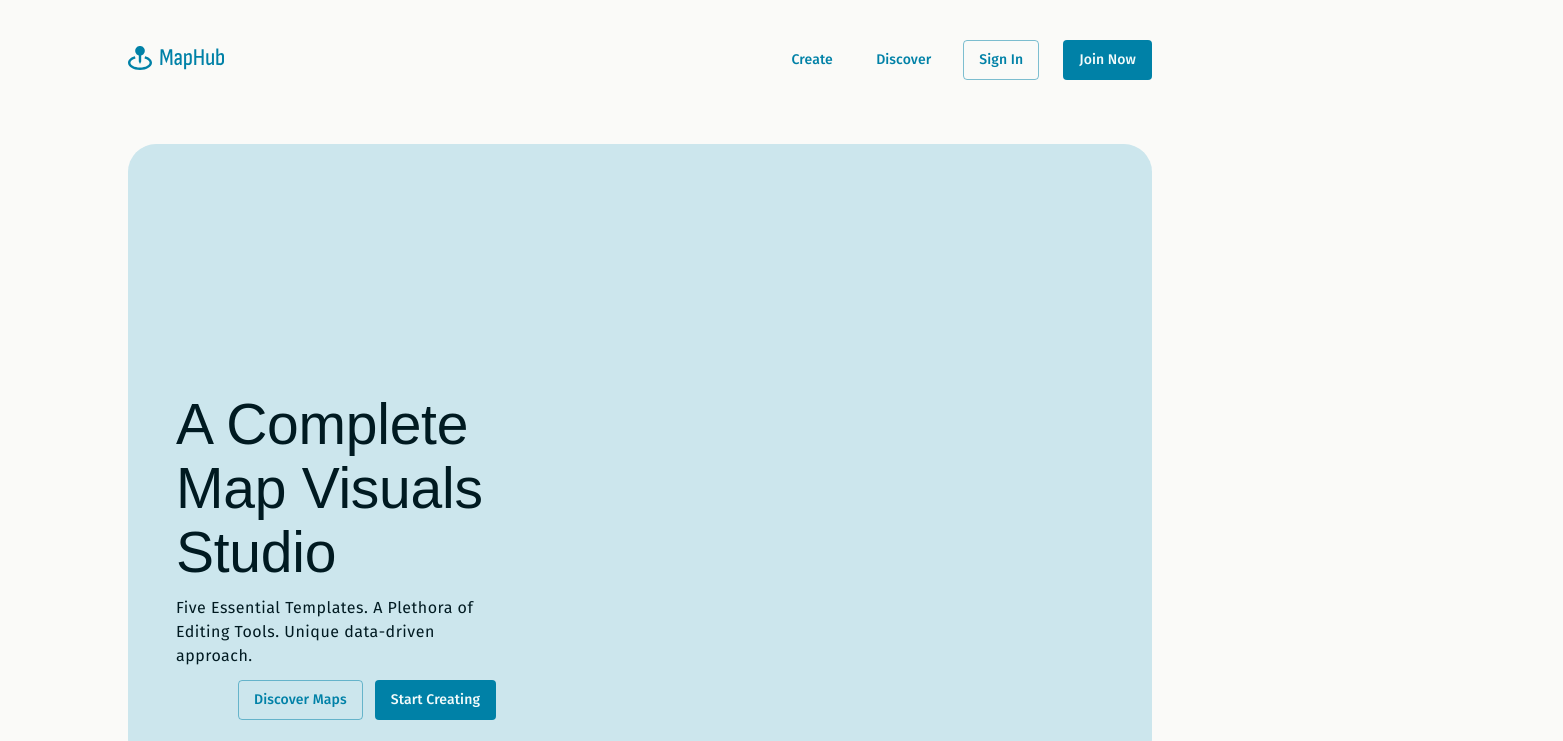
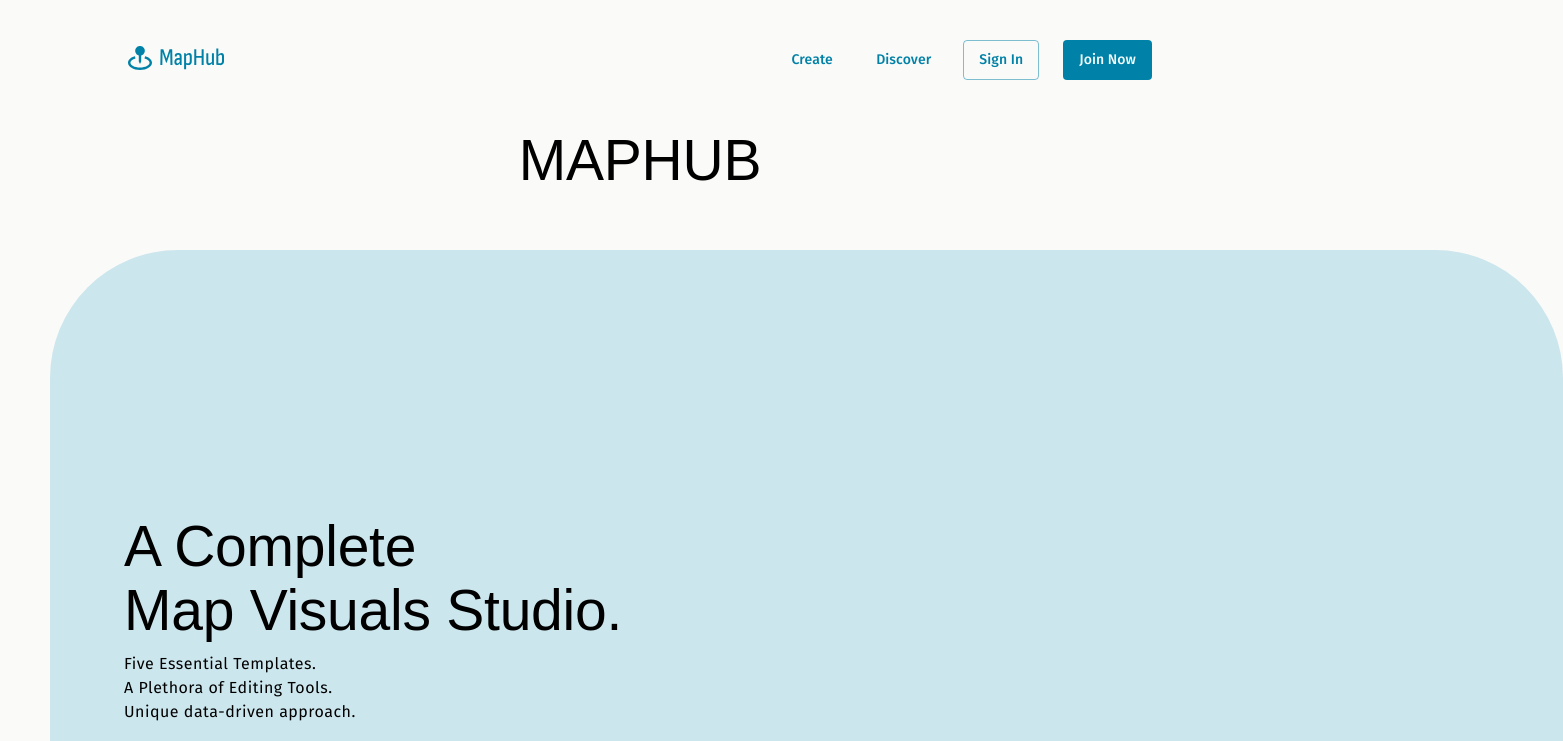
Before and after one commit to CSE416-MapHub/MapHub, a Next.js app in the folder client/: page / in a window 1280 px wide. Shown: the top 741 px of the page, 1563 px wide, since content can reach past the window. Built offline with nearby package versions, Linux system fonts and the light colour scheme; a web font is replaced by a local one.

Commit message:
Add home page

```diff
--- a/client/src/app/page.tsx
+++ b/client/src/app/page.tsx
@@ -1,4 +1,8 @@
-import { Typography } from '@mui/material';
+import React from 'react';
+import Link from 'next/link';
+import Button from '../components/button';
+import Typography from '@mui/material/Typography';
+import { Box, Container, colors } from '@mui/material';
 
 import styles from './styles/home.module.scss';
 import Link from 'next/link';
@@ -6,38 +10,64 @@ import Button from 'components/button';
 
 function Home() {
   return (
-    <main className={styles['home__main']}>
-      <div id="home-hero" className={styles['hero__box']}>
-        <div className={styles['hero__content-box']}>
-          <Typography id="hero-display" variant="display">
-            A Complete Map Visuals Studio
+    <main className="flex min-h-screen flex-col items-center justify-center p-24">
+      <Box
+        sx={{
+          height: '80px', // Set the height to 80px
+          display: 'flex',
+          alignItems: 'center',
+          justifyContent: 'center', // Center the content horizontally
+        }}
+      >
+        {/* TODO: Add NavBar here */}
+      <Typography variant="h1">
+        MAPHUB
+      </Typography>
+      </Box>
+      <Box
+        sx={{
+          display: 'flex',
+          flexDirection: 'column',
+          justifyContent: 'center',
+          width: '1513px',
+          height: '808px',
+          borderRadius: 32,
+          margin: '50px 191px 86px 50px',
+          bgcolor: 'primary.container'
+        }}
+      >
+        <Container sx={{
+          marginLeft: '50px',
+          marginBottom: '30px'
+        }}>
+          <Typography variant="h1">
+            A Complete <br/>
+            Map Visuals Studio.
           </Typography>
-        </div>
-        <div className={styles['hero__content-box']}>
-          <Typography id="hero-body" variant="body">
-            Five Essential Templates.
-            A Plethora of Editing Tools.
+          <Typography variant='body1' sx={{marginTop: '10px'}}>
+            Five Essential Templates.<br/>
+            A Plethora of Editing Tools.<br/>
             Unique data-driven approach.
           </Typography>
-        </div>
-        <div
-          className={`
-            ${styles['hero__content-box']}
-            ${styles['hero__content-box--buttons']}`
-          }
-        >
-          <Link id="hero-discover" href="/discover">
-            <Button variant="outlined">
-              Discover Maps
-            </Button>
-          </Link>
-          <Link id="hero-create" href="/create">
-            <Button variant="filled">
+        </Container>
+        <Container sx={{
+          alignItems: 'center',
+          justifyContent: 'center',
+          mx: 'auto',
+          marginLeft: '50px'
+        }}>
+          <Link href="/about">
+            <Button variant="outlined" sx={{ marginRight: '16px' }}>
+                Discover Maps
+              </Button>
+            </Link>
+          <Link href="/account/login">
+          <Button variant="filled">
               Start Creating
             </Button>
           </Link>
-        </div>
-      </div>
+        </Container>
+      </Box>
     </main>
   );
 }
```
